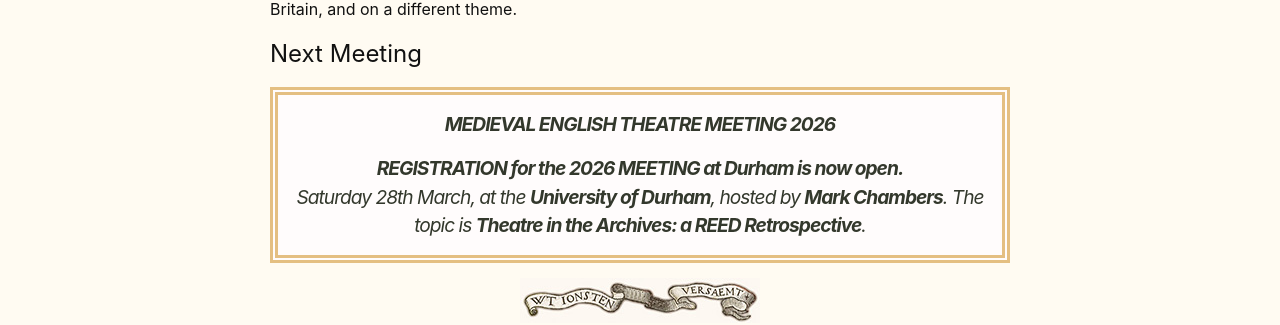
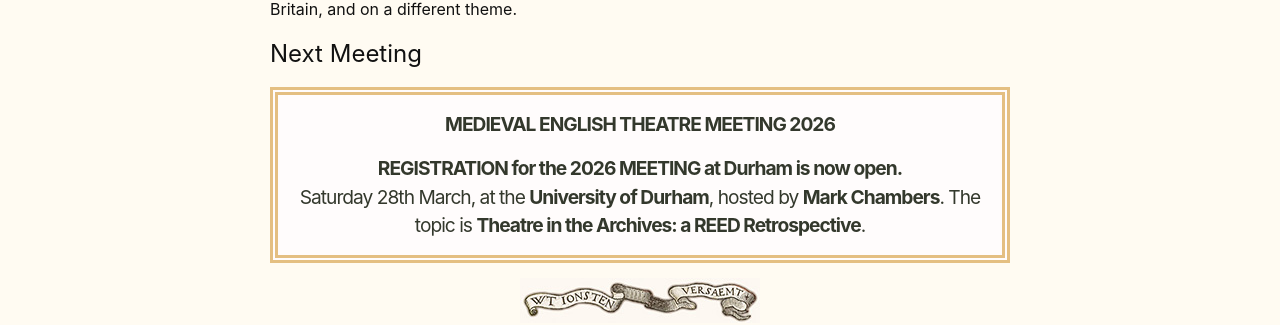
Before and after one commit to jamescummings/jamescummings.github.io, a Jekyll site: the page built from src/index.md, in a window 1280 px wide. Shown: the part 904-1229 px from the top of the page. Built offline with Jekyll 4.4.1, drawn with Linux system fonts in a browser that asks for light colours.

Commit message:
blockquote non-italic

```diff
--- a/src/_sass/minima/_custom-styles.scss
+++ b/src/_sass/minima/_custom-styles.scss
@@ -13,6 +13,7 @@
     border-spacing: 2px;
     display: block;
     background:#FFFCFC;
+    font-style:normal;
 }
 
 /* ensure fb icon visible */
```
